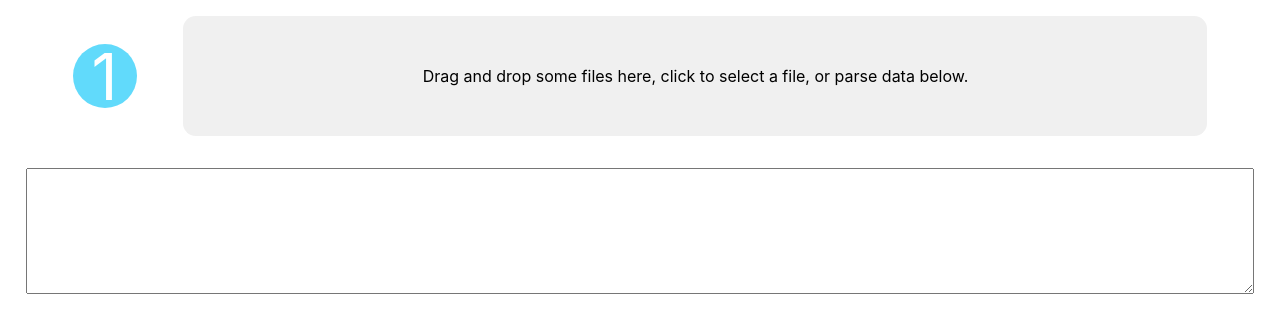
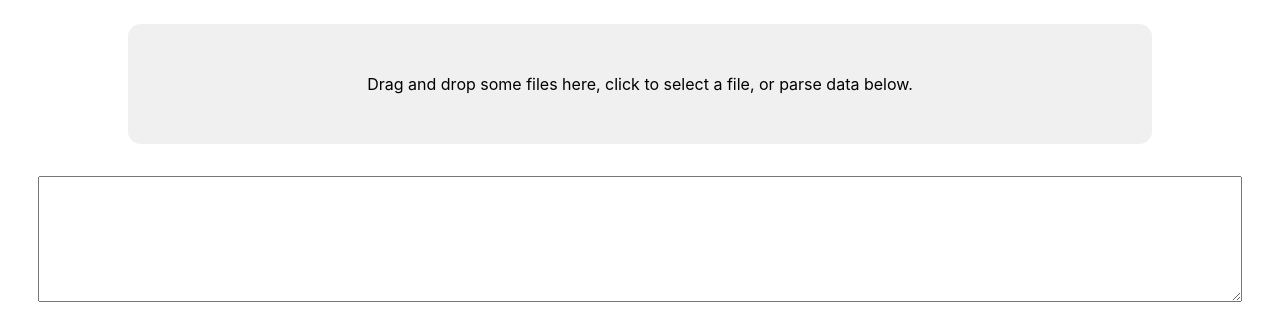
Before and after one commit to kvasbo/ynab-parser, a React (Create React App) app: page / in a window 1280 px wide. Shown: the top 336 px of the page. Built offline with nearby package versions, Linux system fonts and the light colour scheme.

Commit message:
Remove big number

```diff
--- a/src/App.css
+++ b/src/App.css
@@ -1,3 +1,7 @@
+body {
+  margin: 1vh 1vw 1vh 1vw;
+}
+
 .App-link {
   color: #61dafb;
 }
--- a/src/BigNumber.tsx
+++ /dev/null
@@ -1,40 +0,0 @@
-import React from 'react';
-import './App.css';
-
-export interface Style {
-    [s: string]: string | number;
-}
-
-interface Props {
-    isActive?: boolean;
-    value: string;
-}
-
-const style: Style = {
-    display: 'flex',
-    justifyContent: 'center',
-    alignItems: 'center',
-    width: '5vw',
-    height: '5vw',
-    fontSize: '5vw',
-    borderRadius: '50%',
-    backgroundColor: '#61dafb',
-    color: '#ffffff',
-    transition: 'all 1s ease',
-};
-
-class BigNumber extends React.PureComponent<Props, {}> {
-    getStyle(): Style {
-        const out: Style = { ...style };
-        if (!this.props.isActive) {
-            out.backgroundColor = 'rgb(200,200,200)';
-        }
-        return out;
-    }
-
-    render(): JSX.Element {
-        return <div style={this.getStyle()}>{this.props.value}</div>;
-    }
-}
-
-export default BigNumber;
--- a/src/Filter.tsx
+++ b/src/Filter.tsx
@@ -8,7 +8,6 @@ import { ParsedDataState } from './redux/reducerParsedData';
 import { ParserSettingsState } from './redux/reducerParserSettings';
 import { ParserMapping } from './redux/reducerParserMapping';
 import { changeParserSetting, changeParserMapping } from './redux/actions';
-import BigNumber from './BigNumber';
 import './App.css';
 import 'react-datepicker/dist/react-datepicker.css';
 
@@ -81,7 +80,6 @@ class Filter extends React.PureComponent<Props, {}> {
     render(): JSX.Element {
         return (
             <div className="box" style={{ flexDirection: 'row' }}>
-                <BigNumber value="2" isActive />
                 <div style={{ display: 'flex', flex: 1 }}>
                     <span>
                         <label htmlFor="dateFormat">Date Format</label>
--- a/src/Input.tsx
+++ b/src/Input.tsx
@@ -3,7 +3,6 @@ import { connect } from 'react-redux';
 import { AppState } from './redux/reducers';
 import { UnparsedDataState } from './redux/reducerUnparsedData';
 import Uploader from './Uploader';
-import BigNumber from './BigNumber';
 import './App.css';
 
 interface Props {
@@ -15,7 +14,6 @@ class Input extends React.PureComponent<Props, {}> {
     render(): JSX.Element {
         return (
             <div className="box">
-                <BigNumber value="1" isActive={this.props.data === undefined} />
                 <Uploader isActive={this.props.data === undefined} />
             </div>
         );
```
